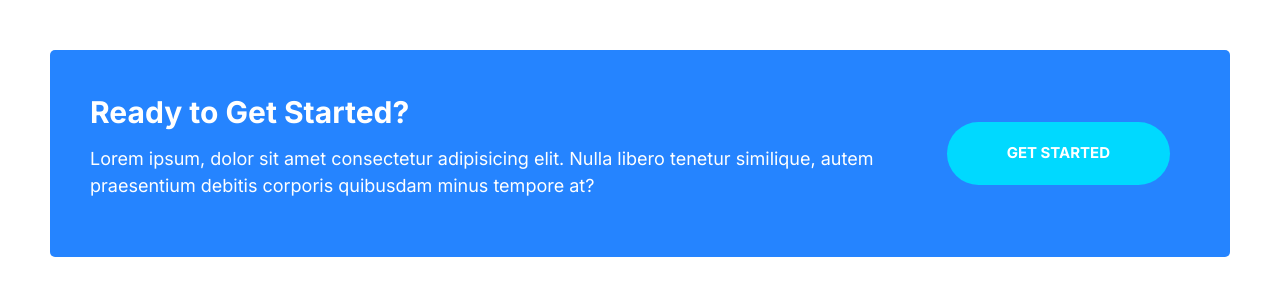
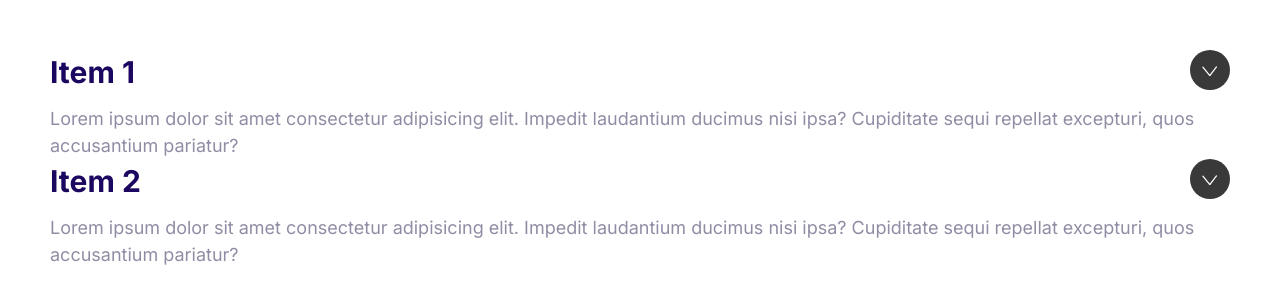
Before and after one commit to jebarcha/MyHtmlCssDemo, a plain HTML site: page index.html in a window 1280 px wide. Drawn offline with Linux system fonts and the light colour scheme.

Commit message:
Building Collapsibles component

```diff
--- a/css/styles.css
+++ b/css/styles.css
@@ -543,3 +543,36 @@
     margin: 0 2rem;
   }
 }
+
+/*  Collapsibles */
+.collapsible__header {
+  display: flex;
+  justify-content: space-between;
+}
+
+.collapsible__heading {
+  margin-top: 0;
+  font-size: 3rem;
+}
+
+.collapsible__chevron {
+  transform: rotate(-90deg);
+  transition: transform 0.3s;
+}
+
+.collapsible__content {
+  max-height: 0;
+  overflow: hidden;
+  opacity: 0;
+  transition: all 0.3s;
+}
+
+.collapsible--expanded .collapsible__chevron {
+  transform: rotate(0);
+}
+
+.collapsible--expanded .collapsible__content {
+  /* display: block; */
+  max-height: 100vh;
+  opacity: 1;
+}
--- a/index.html
+++ b/index.html
@@ -15,16 +15,34 @@
 </head>
 
 <body style="padding: 5rem">
-  <div class="callout callout--primary">
-    <div class="grid grid--1x2">
-      <div class="callout__content">
-        <h2 class="callout__heading">Ready to Get Started?</h2>
-        <p>Lorem ipsum, dolor sit amet consectetur adipisicing elit. Nulla libero tenetur similique, autem praesentium
-          debitis corporis quibusdam minus tempore at?</p>
-      </div>
-      <a href="#" class="btn btn--secondary btn--stretched">Get Started</a>
+  <div class="collapsible collapsible--expanded">
+    <header class="collapsible__header">
+      <h2 class="collapsible__heading">Item 1</h2>
+      <svg class="icon icon--white collapsible__chevron">
+        <use xlink:href="images/sprite.svg#chevron"></use>
+      </svg>
+    </header>
+    <div class="collapsible__content">
+      Lorem ipsum dolor sit amet consectetur adipisicing elit. Impedit laudantium ducimus nisi ipsa? Cupiditate sequi
+      repellat excepturi, quos accusantium pariatur?
     </div>
   </div>
+
+  <div class="collapsible collapsible--expanded">
+    <header class="collapsible__header">
+      <h2 class="collapsible__heading">Item 2</h2>
+      <svg class="icon icon--white collapsible__chevron">
+        <use xlink:href="images/sprite.svg#chevron"></use>
+      </svg>
+    </header>
+    <div class="collapsible__content">
+      Lorem ipsum dolor sit amet consectetur adipisicing elit. Impedit laudantium ducimus nisi ipsa? Cupiditate sequi
+      repellat excepturi, quos accusantium pariatur?
+    </div>
+  </div>
+
+
+  <script src="js/main.js"></script>
 </body>
 
 </html>
--- /dev/null
+++ b/js/main.js
@@ -0,0 +1,6 @@
+const collapsibles = document.querySelectorAll(".collapsible");
+collapsibles.forEach((item) =>
+  item.addEventListener("click", function () {
+    this.classList.toggle("collapsible--expanded");
+  })
+);
```
Also changed, not shown: components/collapsibles.html (added, +12 -0 lines).
